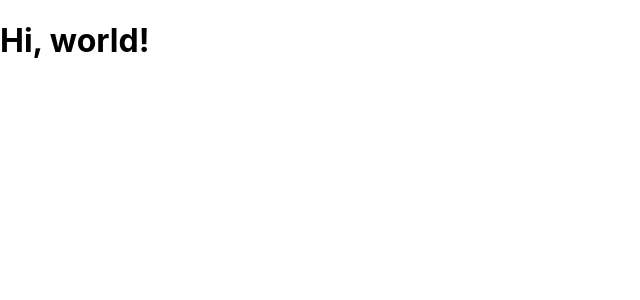
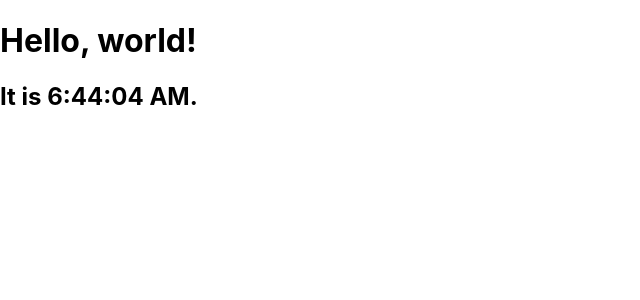
Before and after one commit to zzyo96/webpack-demo, a React (Create React App) app: page / in a window 1280 px wide. Shown: the top 300 px of the page, without its empty margins (0-640 px from the left). Built offline with nearby package versions, Linux system fonts and the light colour scheme.

Commit message:
控制台显示时间

```diff
--- a/public/index.html
+++ b/public/index.html
@@ -27,6 +27,7 @@
   <body>
     <noscript>You need to enable JavaScript to run this app.</noscript>
     <div id="root2"></div>
+    <div id="root"></div>
     <!--
       This HTML file is a template.
       If you open it directly in the browser, you will see an empty page.
--- a/src/index.js
+++ b/src/index.js
@@ -4,10 +4,25 @@
 import App from './App';
 import * as serviceWorker from './serviceWorker';
 
-ReactDOM.render(
-    <h1>Hi, world!</h1>,
+function tick() {
+  const element = (
+    <div>
+      <h1>Hello, world!</h1>
+      <h2>It is {new Date().toLocaleTimeString()}.</h2>
+    </div>
+  );
+  ReactDOM.render(
+    element,
     document.getElementById('root2')
-);
+  );
+}
+
+setInterval(tick, 1000);
+
+// ReactDOM.render(
+//     <h1>Hi, world!</h1>,
+//     document.getElementById('root2')
+// );
 
 // If you want your app to work offline and load faster, you can change
 // unregister() to register() below. Note this comes with some pitfalls.
```
Also changed, not shown: package.json (+8 -2 lines), 9 other files (tests, documents, lock files or other folders).
